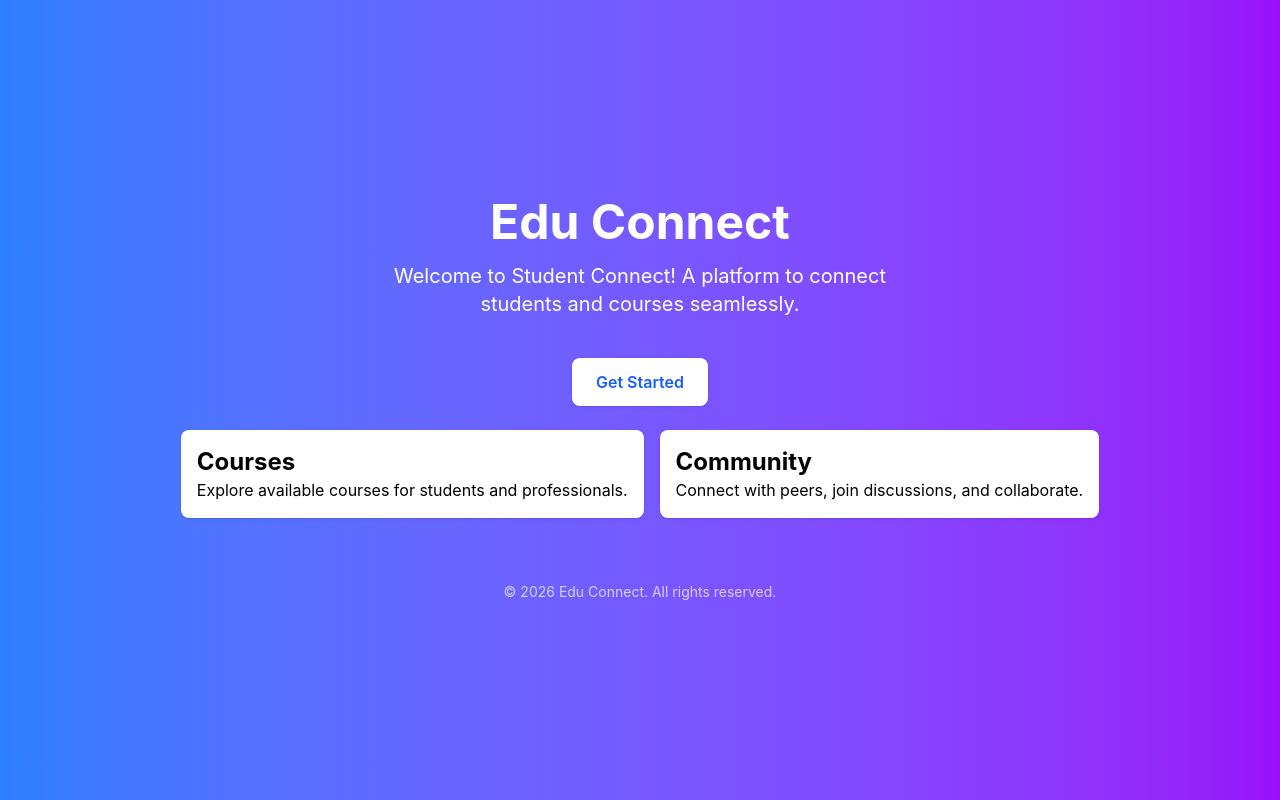
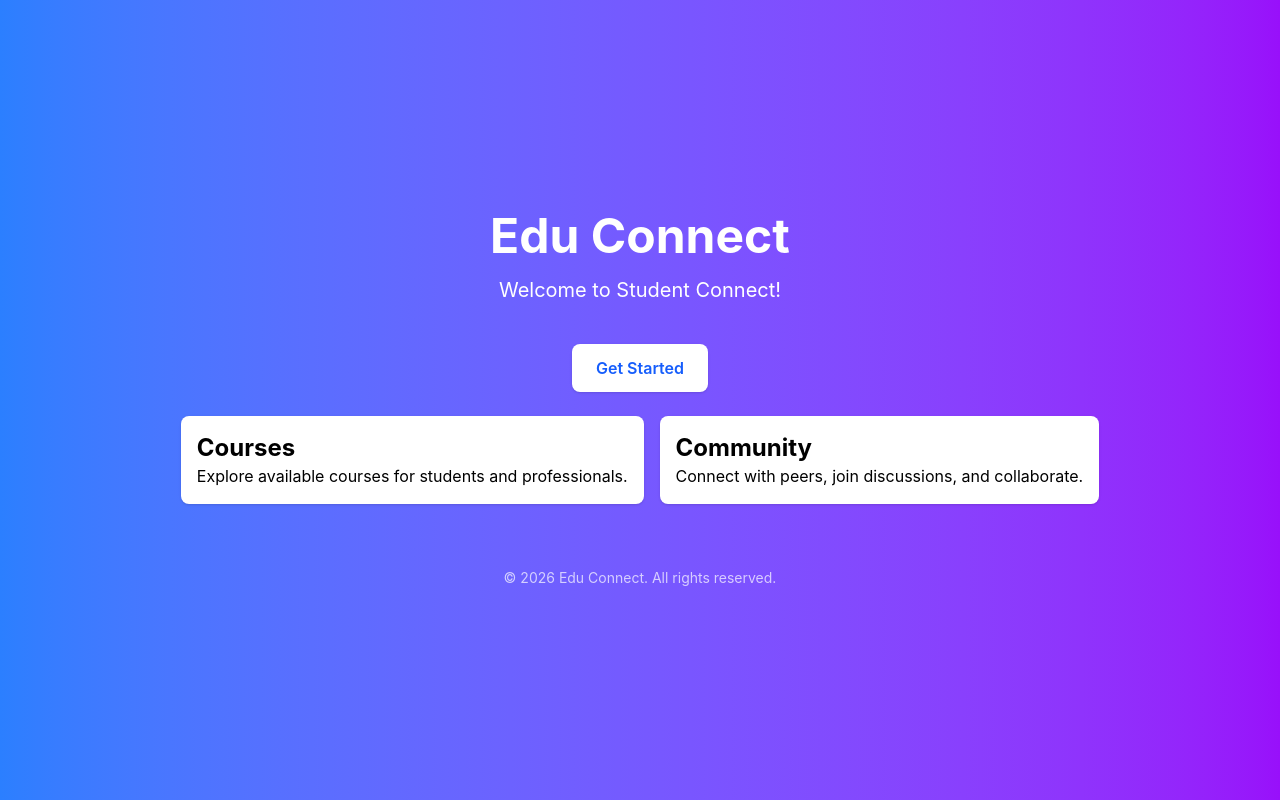
Before and after one commit to democonnect734-cyber/MyProject, a React (Vite) app: page / in a window 1280 px wide. Built offline with nearby package versions, Linux system fonts and the light colour scheme.

Commit message:
Home page changes checking

```diff
--- a/src/pages/Home.jsx
+++ b/src/pages/Home.jsx
@@ -7,7 +7,7 @@ export default function Home() {
       <header className="text-center mb-10">
         <h1 className="text-5xl font-bold mb-4">Edu Connect</h1>
         <p className="text-xl max-w-xl">
-          Welcome to Student Connect! A platform to connect students and courses seamlessly.
+          Welcome to Student Connect!
         </p>
       </header>
 
```
